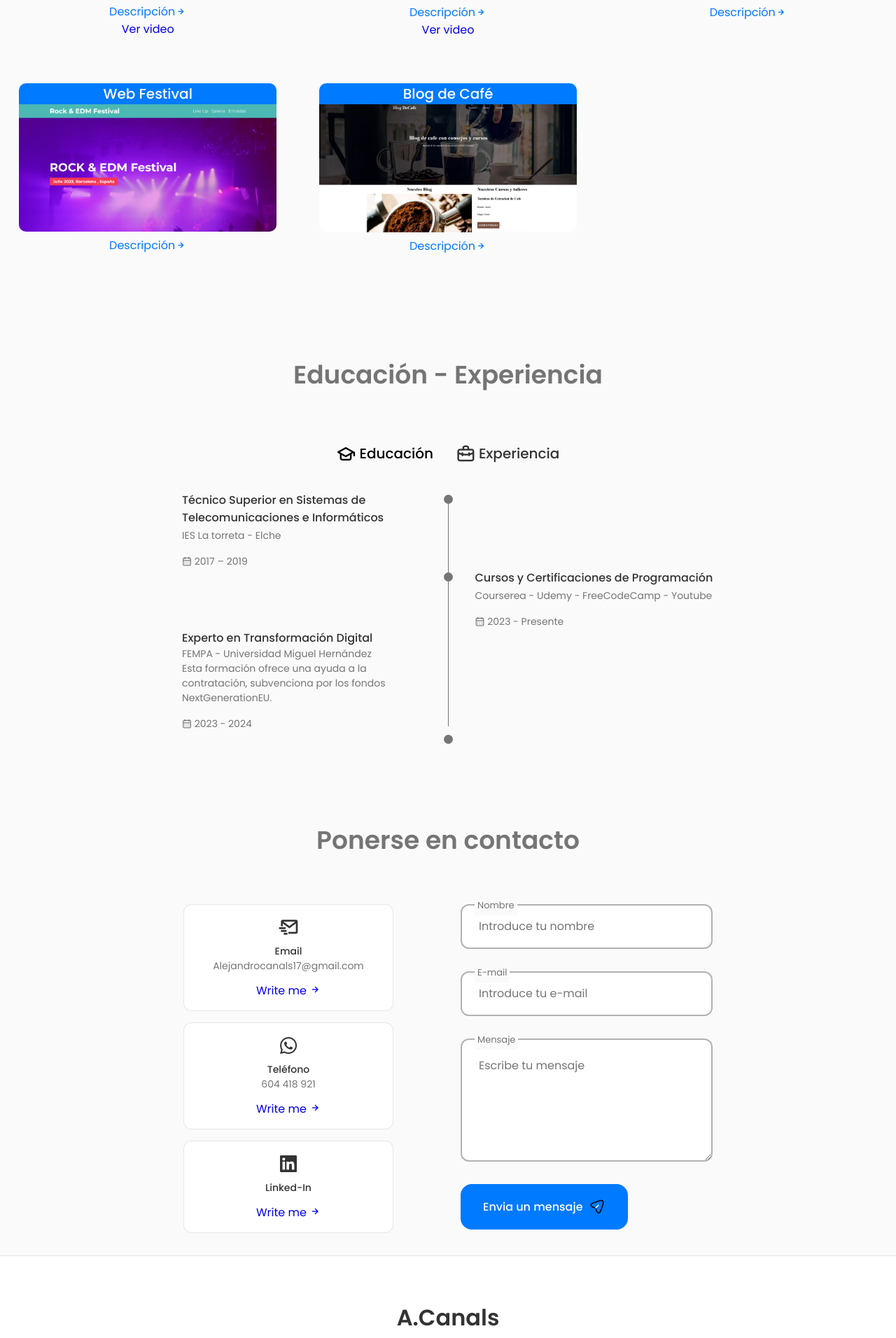
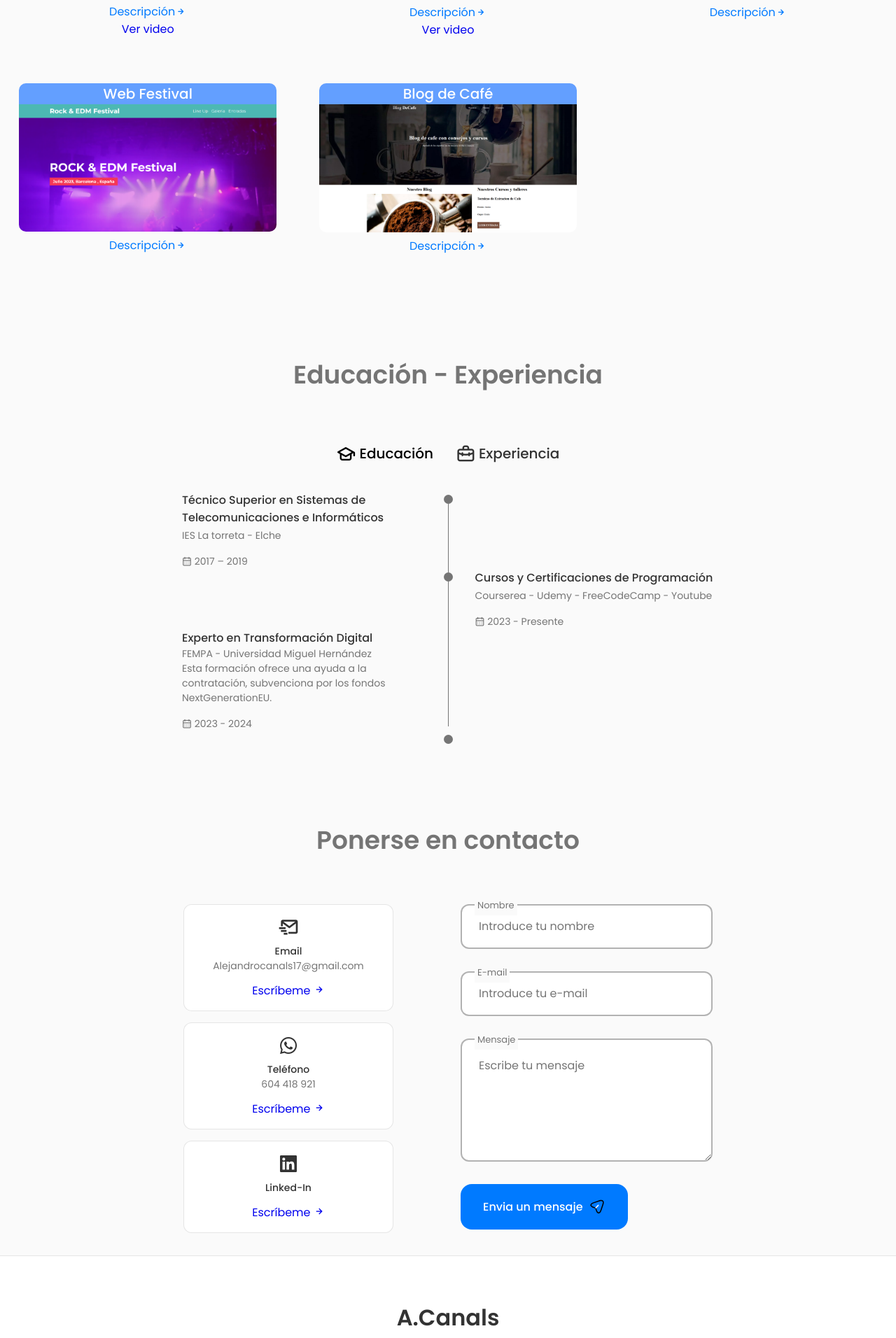
Before and after one commit to AlejandroCanals/PortFolio, a React (Vite) app in the folder Portfolio/: page / in a window 1280 px wide. Shown: the part 2368-4280 px from the top of the page at 70% size. Built offline with nearby package versions, Linux system fonts and the light colour scheme.

Commit message:
nuevos cambios

```diff
--- a/Portfolio/src/components/contact/Contact.jsx
+++ b/Portfolio/src/components/contact/Contact.jsx
@@ -34,7 +34,7 @@ const Contact = () => {
                 href="mailto:alejandrocanals17@gmail.com"
                 className="contact__button"
               >
-                Write me{" "}
+                Escríbeme{" "}
                 <i className="bx bx-right-arrow-alt contact__button-icon"></i>
               </a>
             </div>
@@ -43,7 +43,7 @@ const Contact = () => {
               <h3 className="contact__card-title">Teléfono</h3>
               <span className="contact__card-data">604 418 921</span>
               <a href="https://wa.me/604418921" className="contact__button">
-                Write me{" "}
+              Escríbeme{" "}
                 <i className="bx bx-right-arrow-alt contact__button-icon"></i>
               </a>
             </div>
@@ -55,7 +55,7 @@ const Contact = () => {
                 href="https://www.linkedin.com/in/alejandro-canals-poveda-abaa40143/"
                 className="contact__button"
               >
-                Write me{" "}
+                Escríbeme{" "}
                 <i className="bx bx-right-arrow-alt contact__button-icon"></i>
               </a>
             </div>
--- a/Portfolio/src/components/projects/projects.css
+++ b/Portfolio/src/components/projects/projects.css
@@ -29,7 +29,7 @@
     font-size: var(--h3-font-size);
     font-weight: var(--font-medium);
     margin-top: var(--mb-1);
-    background-color:var(--title-color-blue);
+    background-color:#639fff;
     color: var(--container-color);
     text-align: center;
     border-radius: 10px 10px 0px 0px ;
```
